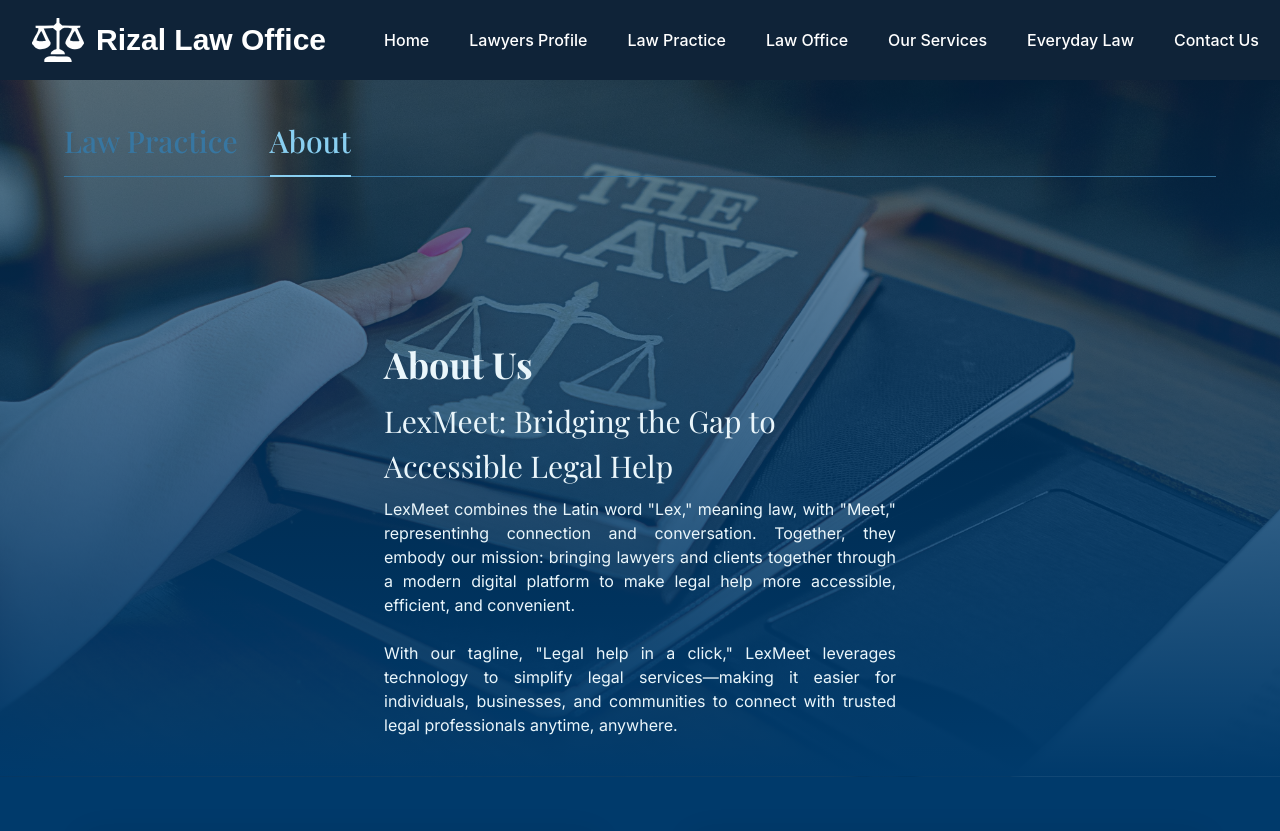
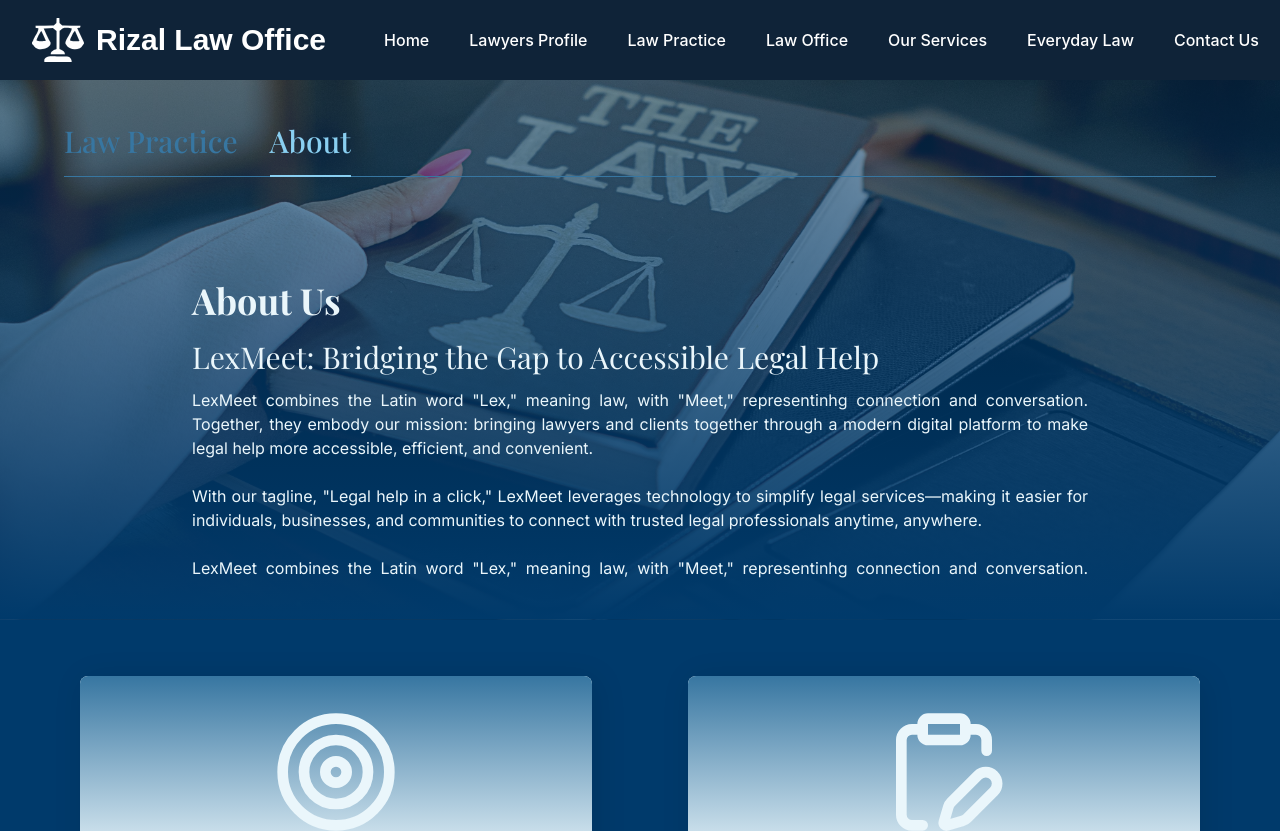
Before and after one commit to karllogdat/lexmeet-group4-template, a React (Vite) app: page /about in a window 1280 px wide. Shown: the top 831 px of the page. Built offline with nearby package versions, Linux system fonts and the light colour scheme; a web font is replaced by a local one.

Commit message:
fix: fix gaps in about us main text and added scrollable main text

```diff
--- a/src/pages/AboutPage.jsx
+++ b/src/pages/AboutPage.jsx
@@ -74,7 +74,7 @@ export default function AboutPage() {
         style={{
           backgroundImage: `linear-gradient(to top, rgba(0, 58, 107, 1), rgba(0, 58, 107, 0.75), rgba(0, 58, 107, 0.5)), url(${AboutImage})`,
         }}
-        className="w-full h-fit flex flex-col items-center gap-32 p-6 lg:px-16 lg:py-10 bg-cover bg-center"
+        className="w-full h-fit flex flex-col items-center gap-16 p-6 lg:px-16 lg:py-10 bg-cover bg-center"
       >
         <div className="w-full max-w-6xl mx-auto">
           <div className="flex gap-8 border-b border-g4-700 mb-8">
@@ -95,12 +95,25 @@ export default function AboutPage() {
           </div>
         </div>
 
-        <div className="w-full lg:w-lg flex flex-col gap-2 text-g4-50">
+        <div className="w-full lg:w-4xl flex flex-col gap-2 text-g4-50">
           <h2 className="g4-heading-2 font-bold">About Us</h2>
           <h3 className="g4-heading-3">
             LexMeet: Bridging the Gap to Accessible Legal Help
           </h3>
-          <p className="g4-body text-justify">
+          <p className="h-48 overflow-y-auto scrollbar-thin g4-body text-justify">
+            LexMeet combines the Latin word "Lex," meaning law, with "Meet,"
+            representinhg connection and conversation. Together, they embody our
+            mission: bringing lawyers and clients together through a modern
+            digital platform to make legal help more accessible, efficient, and
+            convenient.
+            <br />
+            <br />
+            With our tagline, "Legal help in a click," LexMeet leverages
+            technology to simplify legal services—making it easier for
+            individuals, businesses, and communities to connect with trusted
+            legal professionals anytime, anywhere.
+            <br />
+            <br />
             LexMeet combines the Latin word "Lex," meaning law, with "Meet,"
             representinhg connection and conversation. Together, they embody our
             mission: bringing lawyers and clients together through a modern
```
